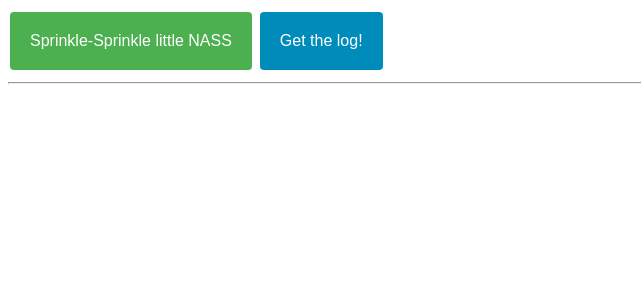
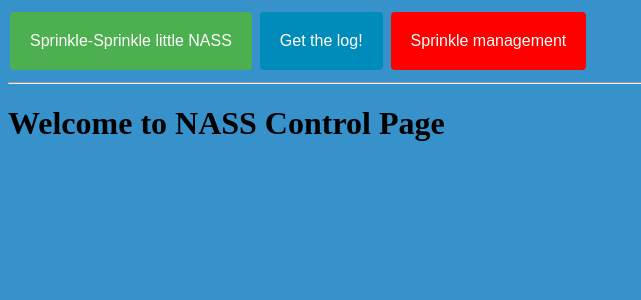
Before and after one commit to demogun-attis/nass, a Django app: page / in a window 1280 px wide. Shown: the top 300 px of the page, without its empty margins (0-641 px from the left). Run offline with Django 3.2, Linux system fonts and the light colour scheme.

Commit message:
to the bluish bg

```diff
--- a/nass/urls.py
+++ b/nass/urls.py
@@ -22,6 +22,7 @@ urlpatterns = [
     # path('admin/', admin.site.urls),
     url(r'^admin/', admin.site.urls),
     url(r'^input$', views.sprinkle_all,name="sprinkle_now"),
+    url(r'^individual$', views.individual,name="individual_runner"),
     url(r'^$', views.button),
     url(r'^$', views.sprinkle_all),
     url(r'^output', views.output,name="script"),
--- a/nass/views.py
+++ b/nass/views.py
@@ -60,12 +60,13 @@ def output(request):
 
     myresult = mycursor.fetchall()
 
-    for row in myresult:
-      gpioID = row[0]
-      gpioName = row[1]
-      date_time = row[2]
-      runtime = row[3]
-      print(gpioID, gpioName, date_time, runtime)
-    #mydb.commit()
+    return render(request,'home.html',{'data':myresult})
 
-    return render(request,'home.html',{'data':myresult})
+def start_individual_sprinkle():
+    print("Starting one sprinkle")
+
+def individual(request):
+    print("blah")
+    individual_runner = "<h1 style='color:blue'>You can control the valves one-by-one here</h1>"
+
+    return render(request,'home.html',{'individuals':individual_runner})
--- a/templates/home.html
+++ b/templates/home.html
@@ -4,6 +4,7 @@
         <title>
         	NASS
         </title>
+	<link rel="icon" href="https://emojipedia-us.s3.dualstack.us-west-1.amazonaws.com/thumbs/320/twitter/248/sweat-droplets_1f4a6.png">
     <style>
     div.blueTable {
       border: 1px solid #1C6EA4;
@@ -99,14 +100,19 @@
   		background-color: #FFFFFF;
 		color: #008CBA
 	}
-	.button3 {border-radius: 8px;}
+	.button3 {border-radius: 4px; background-color: red}
+	.button3:hover {
+  		background-color: #FFFFFF;
+		color: red
+	}
 	.button4 {border-radius: 12px;}
 	.button5 {border-radius: 50%;}
     </style>
     </head>
-    <body>
+    <body style="background-color: #3792cb">
         <button class="button button1" onclick="location.href='{% url 'sprinkle_now' %}'">Sprinkle-Sprinkle little NASS</button>
         <button class="button button2" onclick="location.href='{% url 'script' %}'">Get the log!</button>
+        <button class="button button3" onclick="location.href='{% url 'individual_runner' %}'">Sprinkle management</button>
 	<hr>
         {% if data %}
 	<div class="divTable blueTable">
@@ -140,14 +146,18 @@
 			</div>
 		</div>
 	</div>
-        {% endif %}
 
-	{% if sprinkling %}
+	{% elif sprinkling %}
 		{% if 'already' in sprinkling %}
 			<h1 style="color:red;">{{ sprinkling }}</h1>
 		{% else %}
 			<h1 style="color:green;">{{ sprinkling }}</h1>
 		{% endif %}
+
+	{% elif individuals %}
+	{{ individuals | safe }}
+	{% else %}
+	<h1>Welcome to NASS Control Page</h1>
 	{% endif %}
         </body>
 </html>
```
